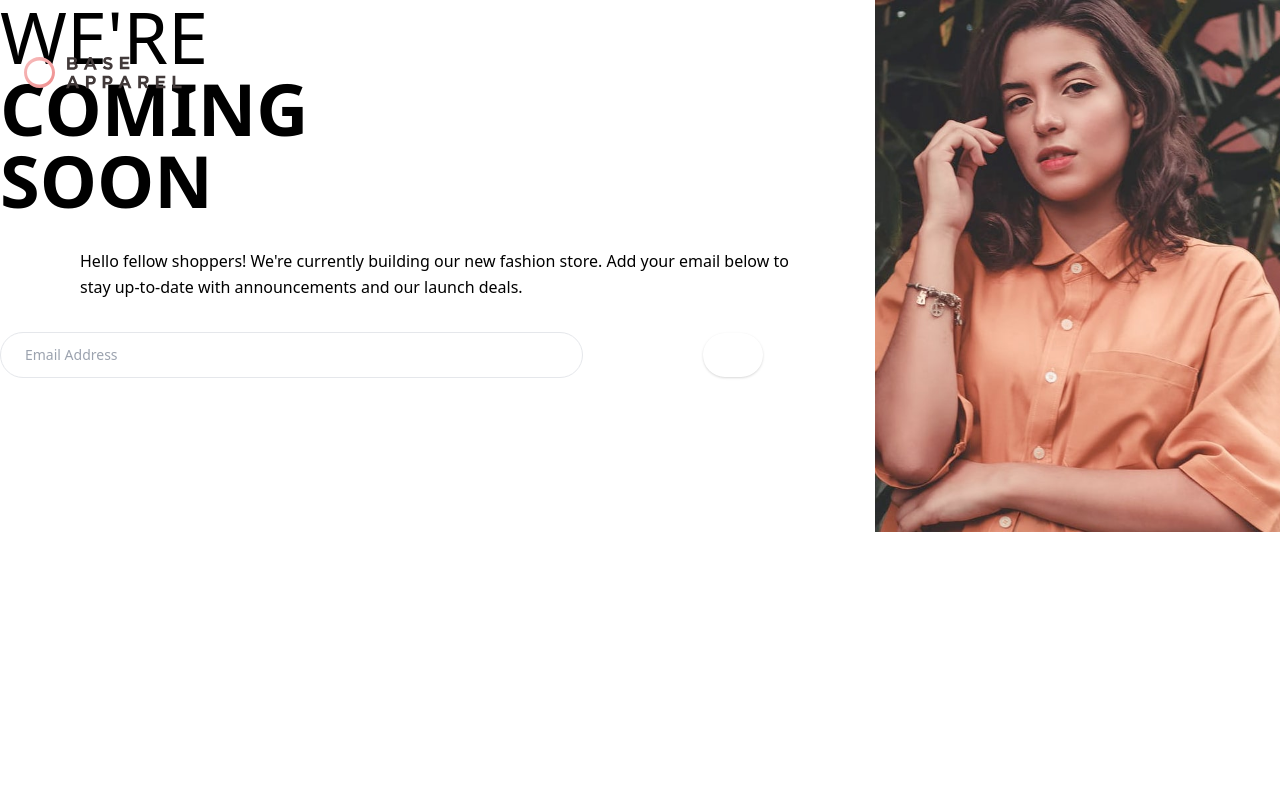
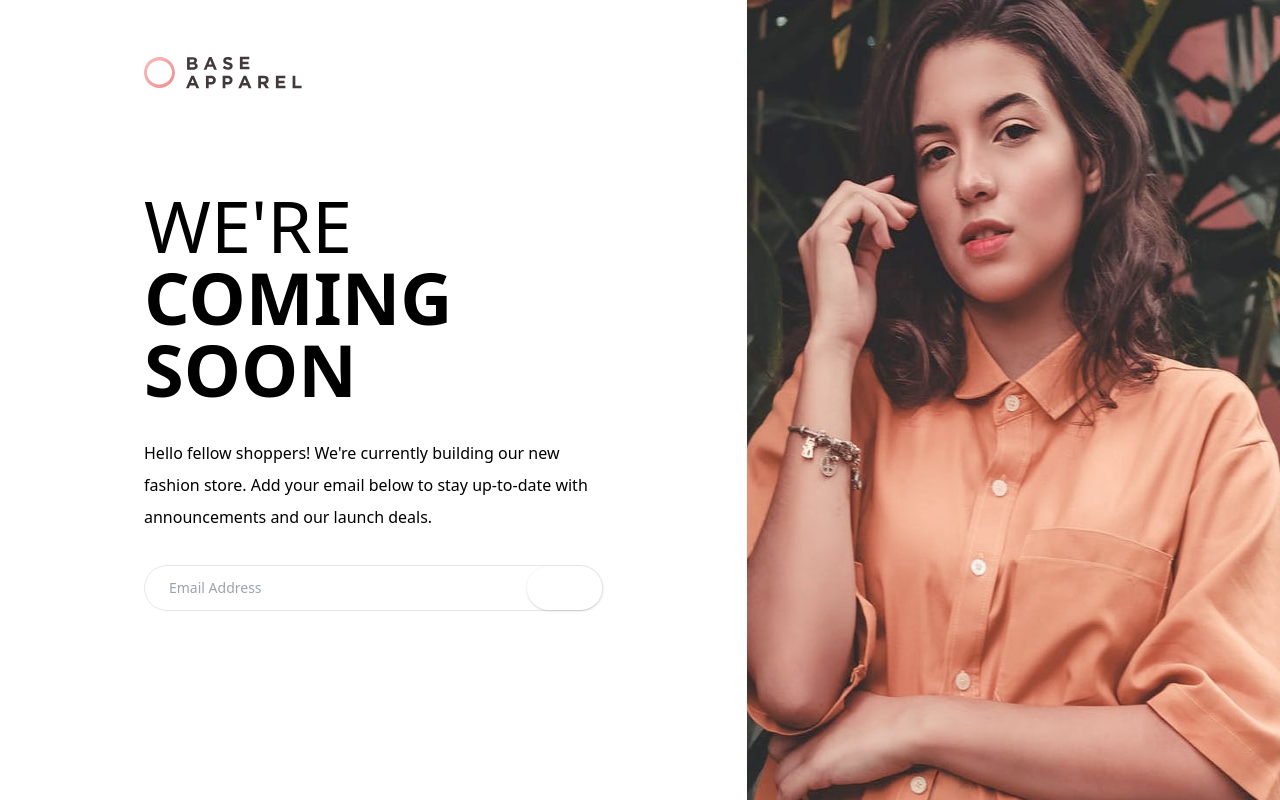
Before and after one commit to alann13/Base-Apparel-Splash-Page, a website built with Vite: page index.html in a window 1280 px wide. Built offline with nearby package versions, Linux system fonts and the light colour scheme.

Commit message:
feature: Added desktop version

```diff
--- a/index.html
+++ b/index.html
@@ -11,56 +11,45 @@
   </head>
 
   <body class="bg-pattern bg-cover">
-    <header class="lg:absolute lg:top-6">
-      <div class="p-6 inline-flex lg:max-w-md lg:m-auto md:py-8">
+    <header class="xl:absolute xl:top-6 xl:px-36">
+      <!-- LOGO -->
+      <div class="p-6 inline-flex lg:max-w-md lg:m-auto md:py-8 xl:px-0">
         <img class="w-2/3 md:w-full" src="/images/logo.svg" alt="logo" />
       </div>
 
-      <img class="w-full mb-12 lg:hidden" src="/images/hero-mobile.jpg" alt="Female in orange blouse." />
+      <!-- MOBILE HERO -->
+      <img class="w-full mb-12 xl:hidden" src="/images/hero-mobile.jpg" alt="Female in orange blouse." />
     </header>
 
-    <main class="px-5 mt-16 lg:flex lg:justify-between sm:mb-6 lg:p-0 lg:mt-0">
-      <section class="text-center md:mb-3 lg:text-left lg:flex lg:flex-col">
+    <main class="px-5 mt-16 sm:mb-6 xl:flex xl:p-0 xl:my-0">
+      <!-- Headings with Form -->
+      <section class="text-center xl:text-left xl:flex xl:flex-col xl:text-left xl:justify-center xl:w-7/12 xl:px-36">
         <h1 class="text-4xl text-dark font-semibold uppercase tracking-extremeWide md:text-6xl lg:text-7xl">
           <span class="block text-primary font-light">we're</span> coming<br />
           soon
         </h1>
 
-        <p class="text-sm text-primary my-8 font-normal leading-6 px-3 md:text-base md:leading-relaxed md:px-20">
+        <p class="text-sm text-primary my-8 font-normal leading-6 px-3 md:text-base md:leading-loose md:px-20 xl:p-0">
           Hello fellow shoppers! We're currently building our new fashion store. Add your email below to stay up-to-date with
           announcements and our launch deals.
         </p>
 
-        <form id="form" class="relative">
+        <form id="form" class="relative w-11/12 md:w-8/12 xl:w-full m-auto xl:m-0">
           <fieldset>
             <label for="email"></label>
             <input
-              class="border border-solid rounded-3xl w-11/12 px-6 py-3 outline-none placeholder-primary text-sm md:w-8/12"
+              class="border w-full border-solid rounded-3xl px-6 py-3 outline-none placeholder-primary text-sm"
               name="email"
               type="text"
               placeholder="Email Address"
             />
-            <p id="error-msg" class="text-left text-xs text-error hidden mt-3 relative left-10perc md:left-20perc">
+            <p id="error-msg" class="text-left text-xs text-error hidden mt-3 relative left-10perc md:left-20perc xl:left-8">
               Please provide a valid email
             </p>
           </fieldset>
 
           <button
-            class="
-              bg-gradient-to-r
-              from-secondary
-              to-tertiary
-              rounded-3xl
-              px-6
-              py-3
-              absolute
-              top-px
-              right-3.5
-              shadow
-              sm:right-4
-              big-tablet:right-36
-              md:right-28
-            "
+            class="bg-gradient-to-r from-secondary to-tertiary rounded-3xl px-6 py-3 absolute top-px right-0 shadow xl:px-8"
             type="submit"
           >
             <img src="/images/icon-arrow.svg" alt="Right arrow icon" />
@@ -68,8 +57,9 @@
         </form>
       </section>
 
-      <section>
-        <img class="hidden lg:block lg:w-full" src="/images/hero-desktop.jpg" alt="Female in orange blouse." />
+      <!-- DESKTOP PORTION -->
+      <section class="w-5/12">
+        <img class="hidden h-screen xl:block xl:w-full" src="/images/hero-desktop.jpg" alt="Female in orange blouse." />
       </section>
     </main>
 
--- a/vite.config.ts
+++ b/vite.config.ts
@@ -3,11 +3,6 @@ import tailwindcss from 'tailwindcss'
 import { defineConfig } from 'vite'
 
 export default defineConfig({
-  resolve: {
-    alias: {
-      '@utils/*': './src/utils/*',
-    },
-  },
   css: {
     postcss: {
       plugins: [
```
